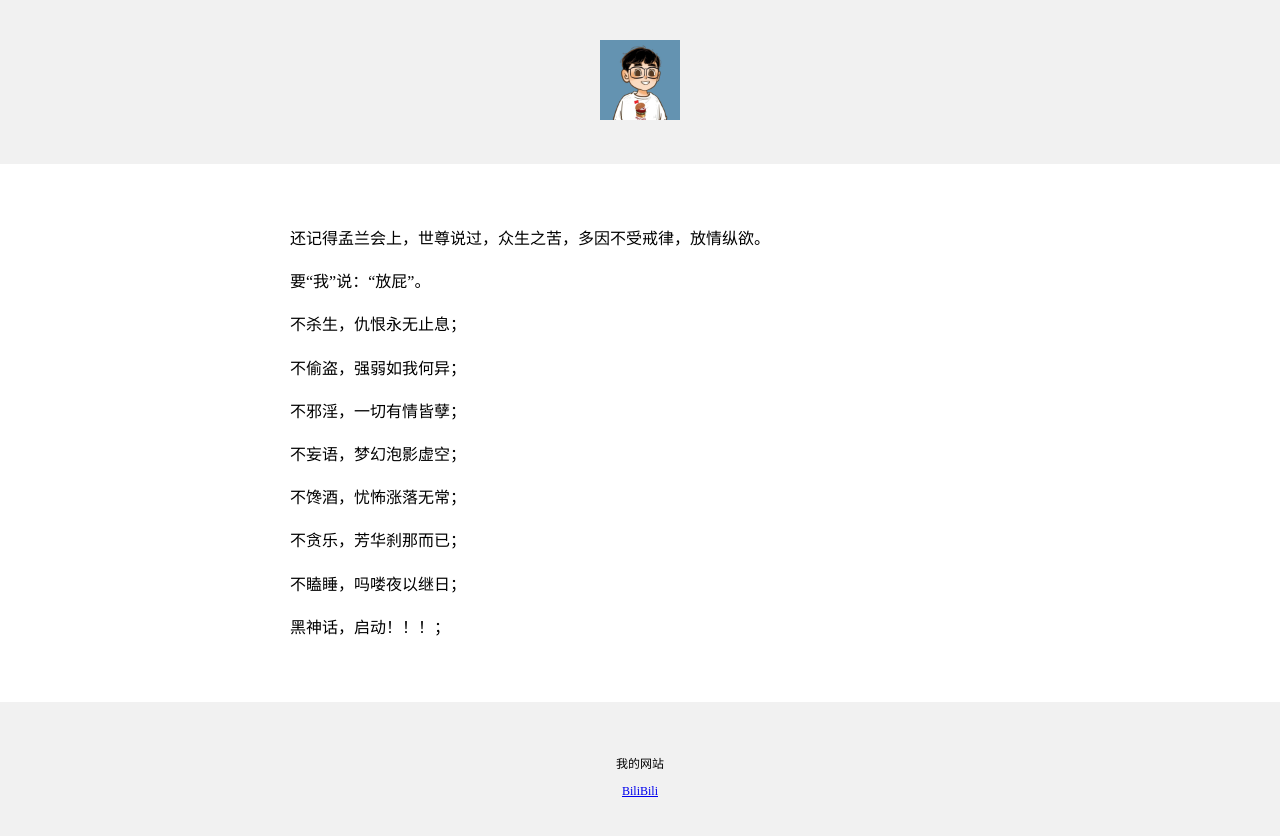
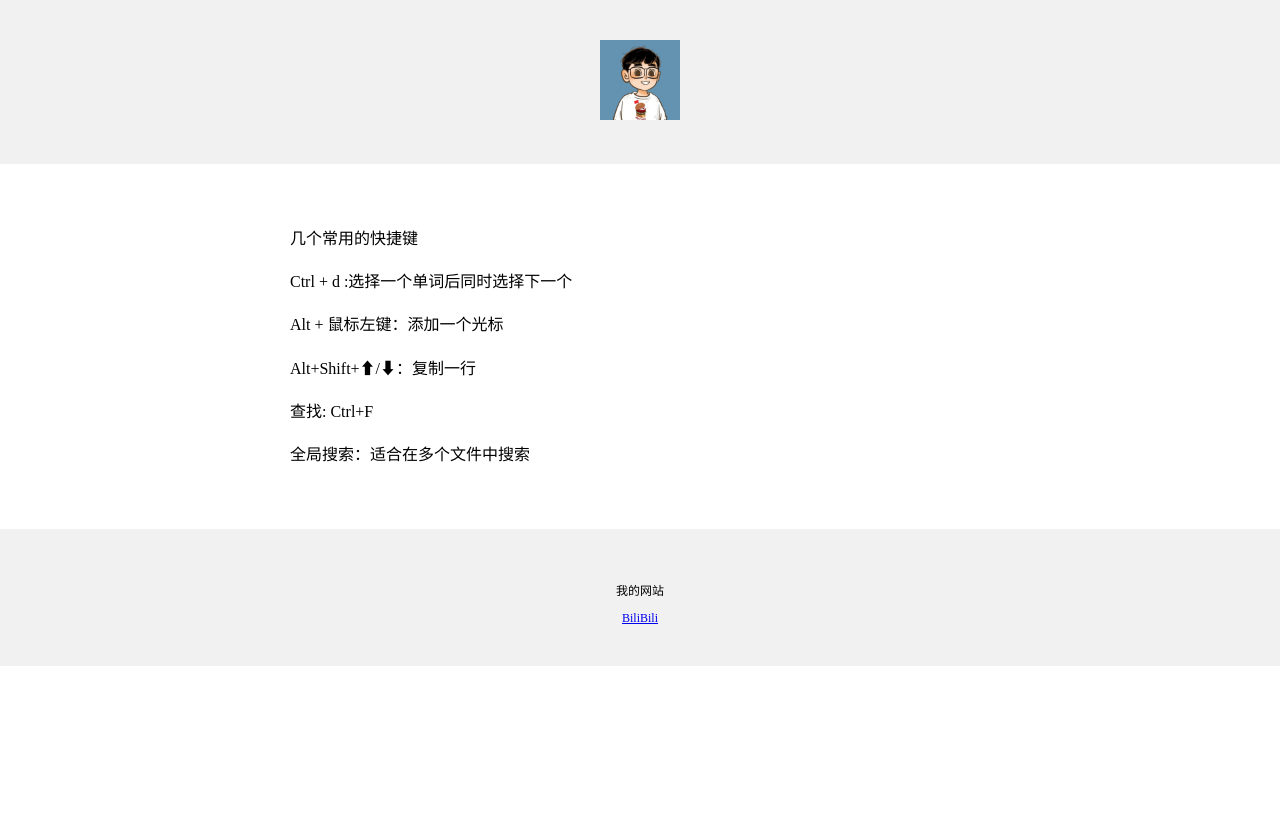
Before and after one commit to jiang-xiao-yu/Test, a plain HTML site: page index.html in a window 1280 px wide. After the commit the page ends 800 px from the top, so only its background shows below. Drawn offline with Linux system fonts and the light colour scheme.

Commit message:
Update index.html

```diff
--- a/index.html
+++ b/index.html
@@ -24,17 +24,13 @@
 		padding:    15px;
 		line-height:    1.7;
 	">
-		<p>还记得孟兰会上，世尊说过，众生之苦，多因不受戒律，放情纵欲。</p>
-		<p>要“我”说：“放屁”。</p>
-		<p>不杀生，仇恨永无止息；</p>
-		<p>不偷盗，强弱如我何异；</p>
-		<p>不邪淫，一切有情皆孽；</p>
-		<p>不妄语，梦幻泡影虚空；</p>
-		<p>不馋酒，忧怖涨落无常；</p>
-		<p>不贪乐，芳华刹那而已；</p>
-		<p>不瞌睡，吗喽夜以继日；</p>
-		<p>黑神话，启动！！！；</p>
 
+		<p>几个常用的快捷键</p>
+	        <p>Ctrl + d :选择一个单词后同时选择下一个</p>
+	        <p>Alt + 鼠标左键：添加一个光标</p>
+	        <p>Alt+Shift+⬆/⬇：复制一行</p>
+	        <p>查找: Ctrl+F</p>
+	        <p>全局搜索：适合在多个文件中搜索</p>
 	</div>
 	<div    style="
 		background-color:    #f1f1f1;
```
